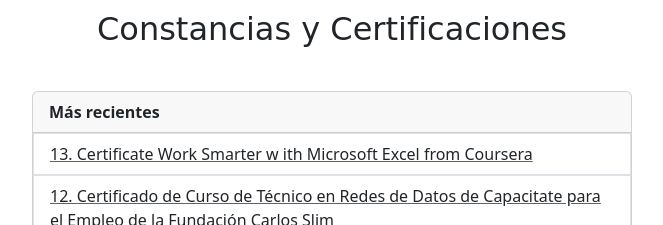
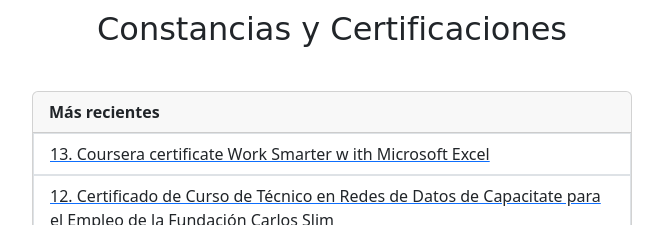
Before and after one commit to juan-daniel-carrasco-alonso/Portafolio_V1, a plain HTML site: page index.html in a window 1280 px wide. Shown: the part 2560-2785 px from the top of the page, without its empty margins (308-971 px from the left). Drawn offline with nearby package versions, Linux system fonts and the light colour scheme; a web font is replaced by a local one.

Commit message:
Update index.html

```diff
--- a/index.html
+++ b/index.html
@@ -247,7 +247,7 @@
             <ul class="list-group list-group-flush">
                 <a href="https://drive.google.com/file/d/1EtVKJ4ONm1lusryFjiPFzRoQh2n_U-zK/view?usp=sharing" target="_blank" rel="noopener noreferrer">
                     <li class="list-group-item">
-                        13. Certificate Work Smarter w ith Microsoft Excel from Coursera
+                        13. Coursera certificate Work Smarter w ith Microsoft Excel
                     </li>
                 </a>
                 <a href="https://drive.google.com/file/d/1ipCsDj40VcxqF47wfPe2ntRYi-IF-i7I/view?usp=sharing" target="_blank" rel="noopener noreferrer">
```
